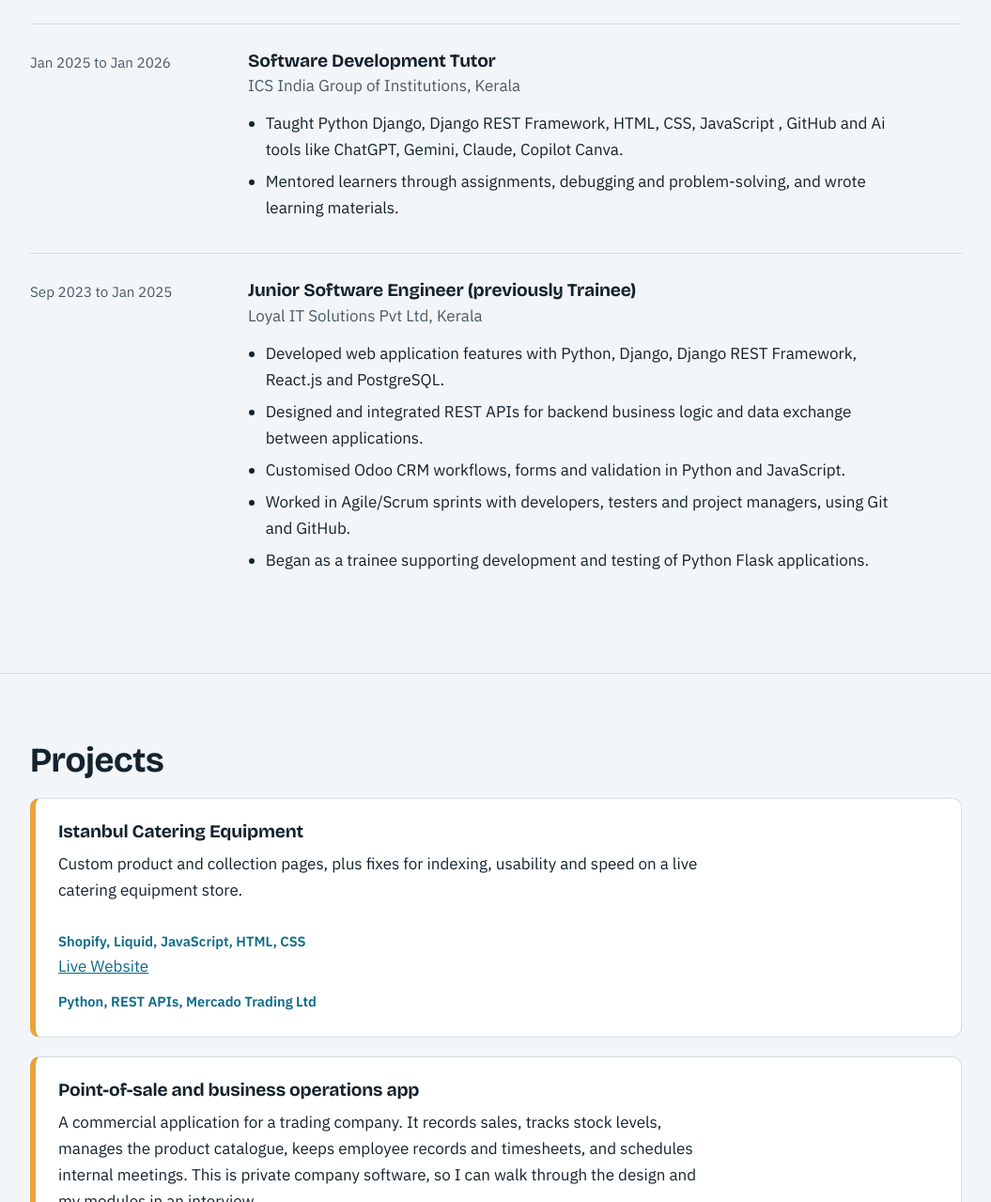
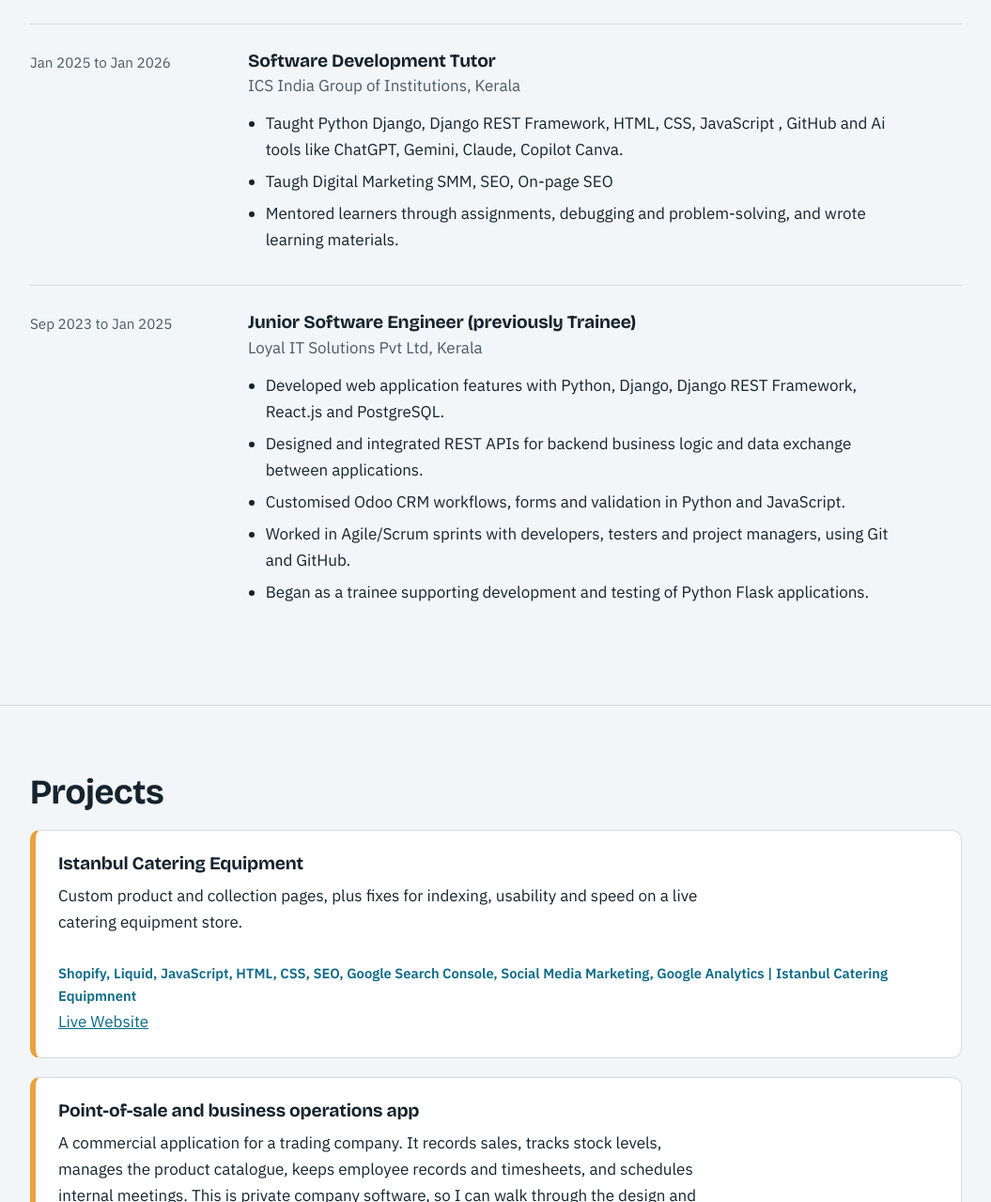
Before and after one commit to AavaniAnilkumar/Aavani_T_Portfolio, a plain HTML site: page index.html in a window 1280 px wide. Shown: the part 1939-3218 px from the top of the page at 94% size, without its empty margins (112-1167 px from the left). Drawn offline with nearby package versions, Linux system fonts and the light colour scheme.

Commit message:
Update index.html

```diff
--- a/index.html
+++ b/index.html
@@ -189,6 +189,7 @@ footer{border-top:1px solid var(--line);padding:28px 0;color:var(--muted);font-s
         <p class="org">ICS India Group of Institutions, Kerala</p>
         <ul class="tight">
           <li>Taught Python Django, Django REST Framework, HTML, CSS, JavaScript , GitHub and Ai tools like ChatGPT, Gemini, Claude, Copilot Canva.</li>
+          <li> Taugh Digital Marketing SMM, SEO, On-page SEO</li>
           <li>Mentored learners through assignments, debugging and problem-solving, and wrote learning materials.</li>
         </ul>
       </div>
@@ -218,9 +219,9 @@ footer{border-top:1px solid var(--line);padding:28px 0;color:var(--muted);font-s
        <article class="card wide">
         <h3>Istanbul Catering Equipment </h3>
           <p>Custom product and collection pages, plus fixes for indexing, usability and speed on a live catering equipment store.</p>
-        <div class="stack">Shopify, Liquid, JavaScript, HTML, CSS</div>
+        <div class="stack">Shopify, Liquid, JavaScript, HTML, CSS, SEO, Google Search Console, Social Media Marketing, Google Analytics | Istanbul Catering Equipmnent</div>
           <a href="https://www.istanbulcatering.co.uk/">Live Website</a>
-        <div class="stack">Python, REST APIs, Mercado Trading Ltd</div>
+
       </article>
       <article class="card wide">
         <h3>Point-of-sale and business operations app</h3>
```
